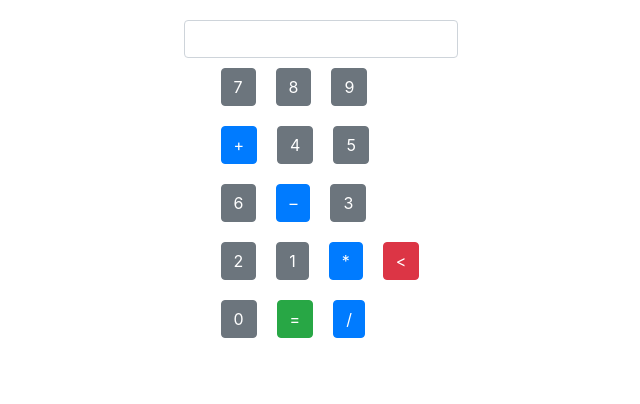
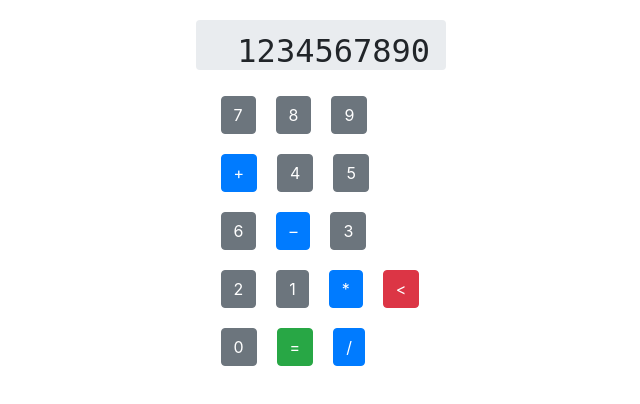
Before and after one commit to bota21/homework_66, a React (Create React App) app: page / in a window 1280 px wide. Shown: the top 404 px of the page, without its empty margins (319-959 px from the left). Built offline with nearby package versions, Linux system fonts and the light colour scheme.

Commit message:
#2 Добавлен reducer, store в index.js, контстанты типов для action

```diff
--- a/package.json
+++ b/package.json
@@ -9,6 +9,7 @@
     "bootstrap": "^4.6.0",
     "react": "^17.0.1",
     "react-dom": "^17.0.1",
+    "react-redux": "^7.2.2",
     "react-scripts": "4.0.2",
     "reactstrap": "^8.9.0",
     "redux": "^4.0.5",
--- a/src/containers/Buttons/Buttons.css
+++ b/src/containers/Buttons/Buttons.css
@@ -1,8 +1,8 @@
-.buttons_wrapper {
+.Buttons {
   width: 221px;
   display: flex;
   flex-wrap: wrap;
 }
-.buttons_wrapper button {
+.Buttons button {
   margin: 10px;
 }
--- a/src/containers/Buttons/Buttons.js
+++ b/src/containers/Buttons/Buttons.js
@@ -2,8 +2,9 @@ import "./Buttons.css";
 import { Button } from "reactstrap";
 
 const Buttons = () => {
+
   return (
-    <div className='buttons_wrapper'>
+    <div className='Buttons'>
       <Button color='secondary'>7</Button>
       <Button color='secondary'>8</Button>
       <Button color='secondary'>9</Button>
--- /dev/null
+++ b/src/containers/Display/Display.css
@@ -0,0 +1,10 @@
+.Display {
+  width: 250px;
+  height: 50px;
+  padding: 0.75rem 1rem;
+  margin-bottom: 1rem;
+  background: #e9ecef;
+  border-radius: 0.25rem;
+  text-align: right;
+  font-family: "monospace";
+}
--- a/src/containers/Display/Display.js
+++ b/src/containers/Display/Display.js
@@ -1,9 +1,10 @@
-import { Input } from "reactstrap";
+import "./Display.css";
 
 const Display = () => {
+
   return (
     <div>
-      <Input type='text' />
+      <h2 className='Display'>1234567890</h2>
     </div>
   );
 };
--- a/src/index.css
+++ b/src/index.css
@@ -1,13 +1,16 @@
+* {
+  box-sizing: border-box;
+}
 body {
   margin: 0;
-  font-family: -apple-system, BlinkMacSystemFont, 'Segoe UI', 'Roboto', 'Oxygen',
-    'Ubuntu', 'Cantarell', 'Fira Sans', 'Droid Sans', 'Helvetica Neue',
+  font-family: -apple-system, BlinkMacSystemFont, "Segoe UI", "Roboto", "Oxygen",
+    "Ubuntu", "Cantarell", "Fira Sans", "Droid Sans", "Helvetica Neue",
     sans-serif;
   -webkit-font-smoothing: antialiased;
   -moz-osx-font-smoothing: grayscale;
 }
 
 code {
-  font-family: source-code-pro, Menlo, Monaco, Consolas, 'Courier New',
+  font-family: source-code-pro, Menlo, Monaco, Consolas, "Courier New",
     monospace;
 }
--- a/src/index.js
+++ b/src/index.js
@@ -4,8 +4,16 @@ import "./index.css";
 import App from "./App";
 import reportWebVitals from "./reportWebVitals";
 import "bootstrap/dist/css/bootstrap.min.css";
+import {createStore} from 'redux';
+import reducer from './store/reducer';
+import { Provider } from 'react-redux';
 
-ReactDOM.render(<App />, document.getElementById("root"));
+const store = createStore(reducer);
+
+ReactDOM.render(
+<Provider store={store}>
+<App />
+</Provider>, document.getElementById("root"));
 
 // If you want to start measuring performance in your app, pass a function
 // to log results (for example: reportWebVitals(console.log))
--- /dev/null
+++ b/src/store/actionTypes.js
@@ -0,0 +1,5 @@
+export const ADD_NUMBER = 'ADD_NUMBER';
+export const ADD_PLUS = 'ADD_PLUS';
+export const ADD_MINUS = 'ADD_MINUS';
+export const ADD_MULTIPLICATION = 'ADD_MULTIPLICATION';
+export const ADD_DIVISION = 'ADD_DIVISION';
--- /dev/null
+++ b/src/store/reducer.js
@@ -0,0 +1,9 @@
+const initialState = {
+    counter: 0
+};
+
+const reducer = (state = initialState, action) => {
+    return state;
+};
+
+export default reducer
```
Also changed, not shown: 1 other file (tests, documents, lock files or other folders).
